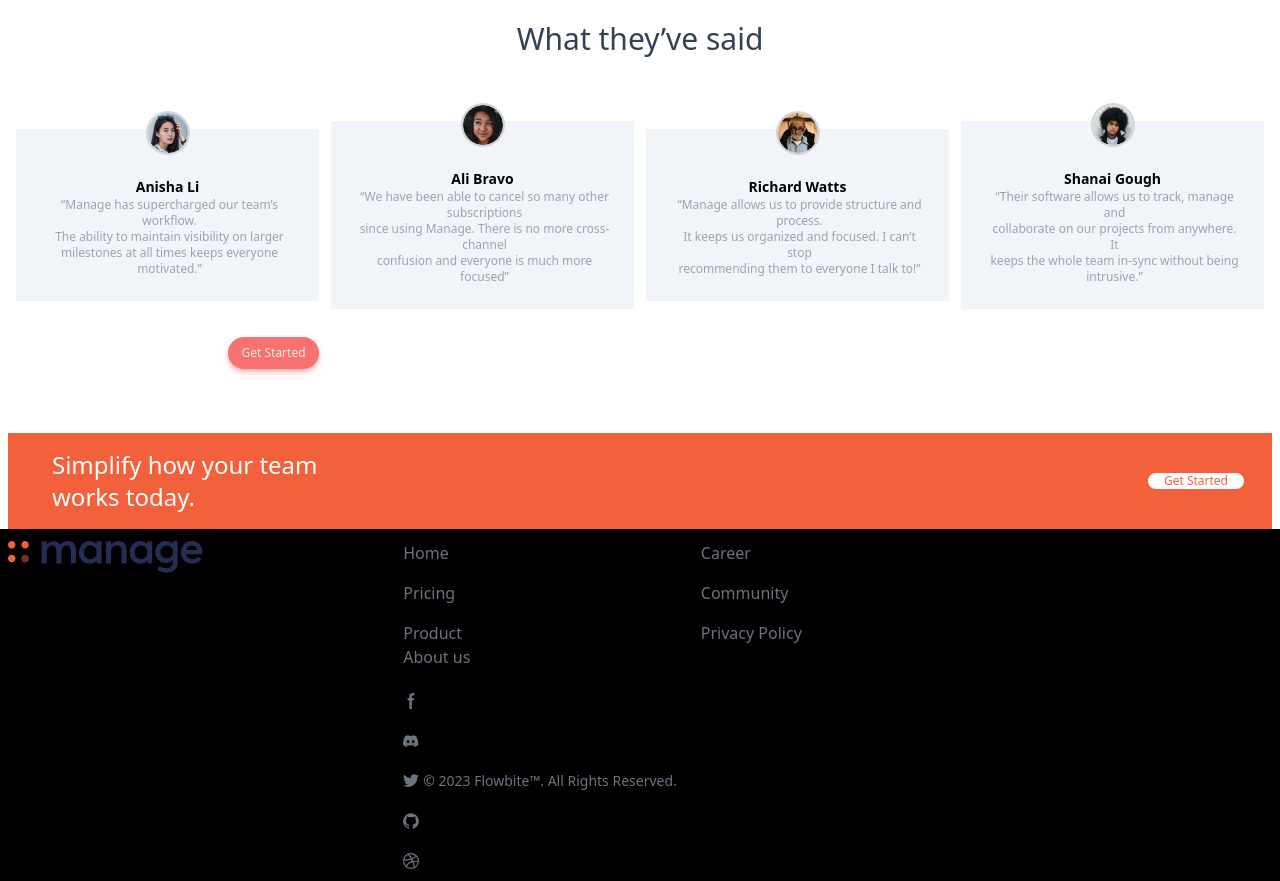
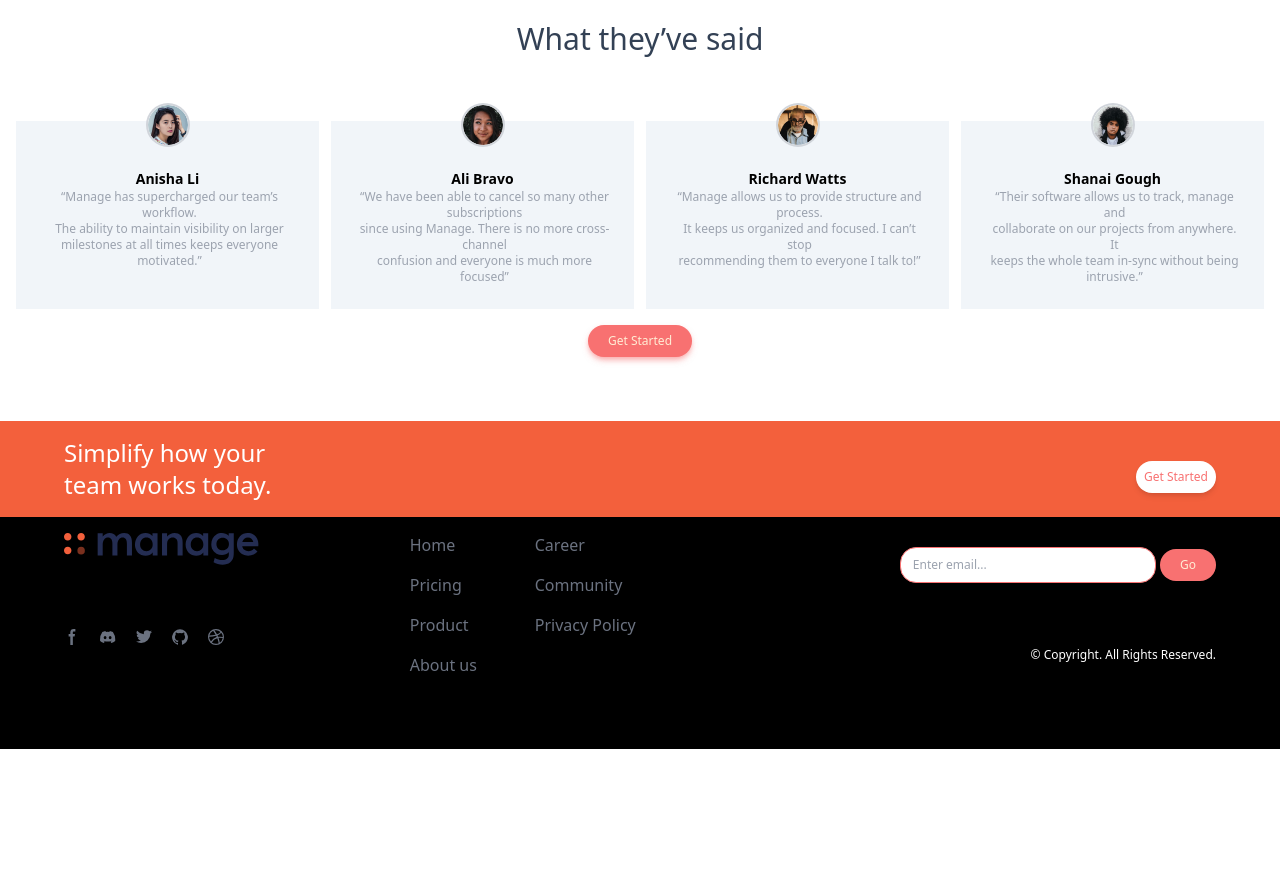
Before and after one commit to otype22/manage, a plain HTML site: page manage-landing-page-master/index.html in a window 1280 px wide. Shown: the part 1080-1961 px from the top of the page. After the commit the page ends 1829 px from the top, so only its background shows below. Drawn offline with nearby package versions, Linux system fonts and the light colour scheme.

Commit message:
feature:added footer

```diff
--- a/manage-landing-page-master/index.html
+++ b/manage-landing-page-master/index.html
@@ -36,10 +36,10 @@
         class="max-w-screen-xl flex flex-wrap items-center justify-between mx-auto py-4"
       >
         <a
-          href="https://flowbite.com/"
+          href="#"
           class="flex items-center space-x-3 rtl:space-x-reverse"
         >
-          <img src="./images/logo.svg" class="h-8" alt="Flowbite Logo" />
+          <img src="./images/logo.svg" class="h-8" alt=" Logo" />
         </a>
         <div class="flex md:order-2 space-x-3 md:space-x-0 rtl:space-x-reverse">
           <button
@@ -50,7 +50,7 @@
           <button
             data-collapse-toggle="navbar-sticky"
             type="button"
-            class="inline-flex items-center p-2 w-10 h-10 justify-center text-sm text-gray-500 rounded-lg md:hidden hover:bg-gray-500 focus:outline-none focus:ring-2 focus:ring-gray-200 dark:text-gray-400 dark:hover:bg-gray-700 dark:focus:ring-gray-600"
+            class="inline-flex items-center  p-2 w-10 h-10 justify-center text-sm text-gray-500 rounded-lg md:hidden  outline-none "
             aria-controls="navbar-sticky"
             aria-expanded="false"
           >
@@ -120,13 +120,15 @@
     </nav>
 
     <div
-      class="max-w-screen-xl px-2 lg:px-16 flex   w-full flex-wrap justify-between items-center py-20"
+      class="max-w-screen-xl px-2 lg:px-16 flex w-full flex-wrap justify-center lg:justify-between items-center py-20"
     >
-      <div class="mt-6 flex flex-col w-full lg:w-1/2 justify-center items-center lg:justify-start lg:items-start">
-        <p class="text-3xl lg:text-5xl text-center lg:text-start w-full lg:w-[500px] font-semibold text-slate-700">
-          Bring everyone
-          together to build
-          better products.
+      <div
+        class="mt-6 flex flex-col w-full lg:w-1/2 justify-center items-center lg:justify-start lg:items-start"
+      >
+        <p
+          class="text-3xl lg:text-5xl text-center lg:text-start w-full lg:w-[500px] font-semibold text-slate-700"
+        >
+          Bring everyone together to build better products.
         </p>
         <p class="text-sm mt-3 text-gray-400 text-center lg:text-start">
           Manage makes it simple for software teams <br />
@@ -143,26 +145,23 @@
           Get Started
         </button>
       </div>
-      <div class="w-full md:w-1/2">
+      <div class="w-full md:w-1/2  md:mt-5 lg:mt-0 ">
         <img src="images/illustration-intro.svg" alt="" />
       </div>
     </div>
 
-    <div
-      class="flex flex-wrap px-2 lg:px-16 items-start gap-[250px]"
-    >
+    <div class="flex flex-col lg:flex-row px-2 lg:px-16 items-center justify-center lg:justify-between">
       <div class="text-center lg:text-start">
         <p class="text-4xl w-full lg:w-[400px] font-medium text-slate-700">
-          What's different about
-          Manage?
+          What's different about Manage?
         </p>
-        <p class="text-sm mt-3  text-gray-400">
+        <p class="text-sm mt-3 text-gray-400">
           Manage provides all the functionality your team <br />
           needs, without the complexity. Our software is <br />
           tailor-made for modern digital product teams.
         </p>
       </div>
-      <div class="flex flex-col gap-5 mt-6 md:mt-0">
+      <div class="flex flex-col gap-5 mt-6 lg:mt-0">
         <div class="flex items-start gap-2">
           <p
             class="bg-[#f3603c] text-orange-100 text-xs font-medium px-4 py-1 rounded-full"
@@ -219,13 +218,17 @@
       </div>
     </div>
 
-    <div class="mt-16 ">
+    <div class="mt-16">
       <h1 class="text-center font-medium text-slate-700 text-3xl">
         What they’ve said
       </h1>
     </div>
-    <div class="grid-cols-1 lg:grid-cols-4 grid gap-10 lg:gap-3 items-center pb-16 mt-16 px-4">
-      <div class="relative bg-slate-100 flex flex-col items-center p-6">
+    <div
+      class="grid-cols-12 grid gap-y-10 md:gap-y-4 md:gap-x-4   lg:gap-y-0 lg:gap-3  items-center pb-16 mt-16 px-4"
+    >
+      <div
+        class="relative col-span-12 md:col-span-6 lg:col-span-3 h-[180px] lg:h-full bg-slate-100 flex flex-col items-center p-6"
+      >
         <img
           class="w-10 h-10 absolute -top-4 left-1/2 transform -translate-x-1/2 rounded-full ring-2 ring-gray-300 dark:ring-gray-500"
           src="images/avatar-anisha.png"
@@ -239,7 +242,9 @@
         </p>
       </div>
       <!-- beginning of second card -->
-      <div class="relative bg-slate-100 flex flex-col items-center p-6">
+      <div
+        class="relative bg-slate-100 col-span-12 md:col-span-6 lg:col-span-3 h-[180px] lg:h-full flex flex-col items-center p-6"
+      >
         <img
           class="w-10 h-10 absolute -top-4 left-1/2 transform -translate-x-1/2 rounded-full ring-2 ring-gray-300 dark:ring-gray-500"
           src="images/avatar-ali.png"
@@ -254,7 +259,9 @@
       </div>
 
       <!-- end of second card -->
-      <div class="relative bg-slate-100 flex flex-col items-center p-6">
+      <div
+        class="relative bg-slate-100 col-span-12 md:col-span-6 lg:col-span-3 h-[180px] lg:h-full flex flex-col items-center p-6"
+      >
         <img
           class="w-10 h-10 absolute -top-4 left-1/2 transform -translate-x-1/2 rounded-full ring-2 ring-gray-300 dark:ring-gray-500"
           src="images/avatar-richard.png"
@@ -267,7 +274,9 @@
           recommending them to everyone I talk to!”
         </p>
       </div>
-      <div class="relative bg-slate-100 flex flex-col items-center p-6">
+      <div
+        class="relative bg-slate-100 col-span-12 md:col-span-6 lg:col-span-3 h-[180px] lg:h-full flex flex-col items-center p-6"
+      >
         <img
           class="w-10 h-10 absolute -top-4 left-1/2 transform -translate-x-1/2 rounded-full ring-2 ring-gray-300 dark:ring-gray-500"
           src="images/avatar-shanai.png"
@@ -275,15 +284,16 @@
         />
         <h2 class="mt-6 text-sm font-semibold">Shanai Gough</h2>
         <p class="text-xs ml-1 text-center text-gray-400 font-medium">
-          “Their software allows us to track, manage and  <br />
-          collaborate on our projects  from anywhere. It <br />
+          “Their software allows us to track, manage and <br />
+          collaborate on our projects from anywhere. It <br />
           keeps the whole team in-sync without being intrusive.”
-
         </p>
       </div>
 
+      <div class="col-span-12 mt-4">
+        <div class="w-full flex items-center justify-center">
           <button
-    class="bg-red-400 content-center text-center shadow-md  text-orange-100 mt-4 px-2 ml-[70%] rounded-full p-2 text-xs font-medium"
+            class="bg-red-400 shadow-md text-orange-100 px-5 rounded-full p-2 text-xs font-medium"
             style="
               box-shadow: 0 4px 6px -1px rgba(248, 113, 113, 0.5),
                 0 2px 4px -1px rgba(248, 113, 113, 0.25);
@@ -292,30 +302,130 @@
             Get Started
           </button>
         </div>
-<div>
-  <div class="bg-[#f3603c] mx-2 flex justify-between space-x-40 px-7 lg:gap-3">
-    <p class="p-4 text-white font-medium text-2xl"> Simplify how your team <br /> works today.</p>
-
+      </div>
+    </div>
+    <div class=" px-2 lg:px-16 py-4 bg-[#f3603c]">
+      <div
+        class="flex flex-col lg:flex-row justify-center lg:justify-between items-center"
+      >
+        <p class="text-white font-medium text-2xl w-52">
+          Simplify how your team works today.
+        </p>
         <button
-    class=" bg-white text-xs text-[#f3603c] font-medium rounded-full my-10 px-4 mx-5 ">
+          class="bg-white content-center text-center shadow-md text-red-400 mt-4 px-2 rounded-full p-2 text-xs font-medium"
+        >
           Get Started
         </button>
       </div>
     </div>
 
-<footer class="bg-black dark:bg-gray-900 text-white ">
-  <div class="mx-auto w-full max-w-screen-xl p-2 py-3 lg:py-3">
-      <div class="md:flex md:justify-between">
+    <footer class=" px-2 lg:px-16 py-4 bg-black">
+      <div
+        class="w-full flex flex-col lg:flex-row gap-y-8 lg:gap-y-0 justify-between h-full"
+      >
         <div class="mb-6 md:mb-0">
           <a href="" class="flex items-center">
             <img src="images/logo.svg" class="h-8 me-3" alt="F" />
           </a>
+          <div class="mt-16 flex sm:justify-start">
+            <a
+              href="#"
+              class="text-gray-500 hover:text-orange-500 dark:hover:text-white"
+            >
+              <svg
+                class="w-4 h-4"
+                aria-hidden="true"
+                xmlns="http://www.w3.org/2000/svg"
+                fill="currentColor"
+                viewBox="0 0 8 19"
+              >
+                <path
+                  fill-rule="evenodd"
+                  d="M6.135 3H8V0H6.135a4.147 4.147 0 0 0-4.142 4.142V6H0v3h2v9.938h3V9h2.021l.592-3H5V3.591A.6.6 0 0 1 5.592 3h.543Z"
+                  clip-rule="evenodd"
+                />
+              </svg>
+              <span class="sr-only">Facebook page</span>
+            </a>
+            <a
+              href="#"
+              class="text-gray-500 hover:text-orange-400 dark:hover:text-white ms-5"
+            >
+              <svg
+                class="w-4 h-4"
+                aria-hidden="true"
+                xmlns="http://www.w3.org/2000/svg"
+                fill="currentColor"
+                viewBox="0 0 21 16"
+              >
+                <path
+                  d="M16.942 1.556a16.3 16.3 0 0 0-4.126-1.3 12.04 12.04 0 0 0-.529 1.1 15.175 15.175 0 0 0-4.573 0 11.585 11.585 0 0 0-.535-1.1 16.274 16.274 0 0 0-4.129 1.3A17.392 17.392 0 0 0 .182 13.218a15.785 15.785 0 0 0 4.963 2.521c.41-.564.773-1.16 1.084-1.785a10.63 10.63 0 0 1-1.706-.83c.143-.106.283-.217.418-.33a11.664 11.664 0 0 0 10.118 0c.137.113.277.224.418.33-.544.328-1.116.606-1.71.832a12.52 12.52 0 0 0 1.084 1.785 16.46 16.46 0 0 0 5.064-2.595 17.286 17.286 0 0 0-2.973-11.59ZM6.678 10.813a1.941 1.941 0 0 1-1.8-2.045 1.93 1.93 0 0 1 1.8-2.047 1.919 1.919 0 0 1 1.8 2.047 1.93 1.93 0 0 1-1.8 2.045Zm6.644 0a1.94 1.94 0 0 1-1.8-2.045 1.93 1.93 0 0 1 1.8-2.047 1.918 1.918 0 0 1 1.8 2.047 1.93 1.93 0 0 1-1.8 2.045Z"
+                />
+              </svg>
+              <span class="sr-only">Discord community</span>
+            </a>
+            <a
+              href="#"
+              class="text-gray-500 hover:text-orange-400 dark:hover:text-white ms-5"
+            >
+              <svg
+                class="w-4 h-4"
+                aria-hidden="true"
+                xmlns="http://www.w3.org/2000/svg"
+                fill="currentColor"
+                viewBox="0 0 20 17"
+              >
+                <path
+                  fill-rule="evenodd"
+                  d="M20 1.892a8.178 8.178 0 0 1-2.355.635 4.074 4.074 0 0 0 1.8-2.235 8.344 8.344 0 0 1-2.605.98A4.13 4.13 0 0 0 13.85 0a4.068 4.068 0 0 0-4.1 4.038 4 4 0 0 0 .105.919A11.705 11.705 0 0 1 1.4.734a4.006 4.006 0 0 0 1.268 5.392 4.165 4.165 0 0 1-1.859-.5v.05A4.057 4.057 0 0 0 4.1 9.635a4.19 4.19 0 0 1-1.856.07 4.108 4.108 0 0 0 3.831 2.807A8.36 8.36 0 0 1 0 14.184 11.732 11.732 0 0 0 6.291 16 11.502 11.502 0 0 0 17.964 4.5c0-.177 0-.35-.012-.523A8.143 8.143 0 0 0 20 1.892Z"
+                  clip-rule="evenodd"
+                />
+              </svg>
+              <span class="sr-only">Twitter page</span>
+            </a>
+            <a
+              href="#"
+              class="text-gray-500 hover:text-orange-400 dark:hover:text-white ms-5"
+            >
+              <svg
+                class="w-4 h-4"
+                aria-hidden="true"
+                xmlns="http://www.w3.org/2000/svg"
+                fill="currentColor"
+                viewBox="0 0 20 20"
+              >
+                <path
+                  fill-rule="evenodd"
+                  d="M10 .333A9.911 9.911 0 0 0 6.866 19.65c.5.092.678-.215.678-.477 0-.237-.01-1.017-.014-1.845-2.757.6-3.338-1.169-3.338-1.169a2.627 2.627 0 0 0-1.1-1.451c-.9-.615.07-.6.07-.6a2.084 2.084 0 0 1 1.518 1.021 2.11 2.11 0 0 0 2.884.823c.044-.503.268-.973.63-1.325-2.2-.25-4.516-1.1-4.516-4.9A3.832 3.832 0 0 1 4.7 7.068a3.56 3.56 0 0 1 .095-2.623s.832-.266 2.726 1.016a9.409 9.409 0 0 1 4.962 0c1.89-1.282 2.717-1.016 2.717-1.016.366.83.402 1.768.1 2.623a3.827 3.827 0 0 1 1.02 2.659c0 3.807-2.319 4.644-4.525 4.889a2.366 2.366 0 0 1 .673 1.834c0 1.326-.012 2.394-.012 2.72 0 .263.18.572.681.475A9.911 9.911 0 0 0 10 .333Z"
+                  clip-rule="evenodd"
+                />
+              </svg>
+              <span class="sr-only">GitHub account</span>
+            </a>
+            <a
+              href="#"
+              class="text-gray-500 hover:text-orange-400 dark:hover:text-white ms-5"
+            >
+              <svg
+                class="w-4 h-4"
+                aria-hidden="true"
+                xmlns="http://www.w3.org/2000/svg"
+                fill="currentColor"
+                viewBox="0 0 20 20"
+              >
+                <path
+                  fill-rule="evenodd"
+                  d="M10 0a10 10 0 1 0 10 10A10.009 10.009 0 0 0 10 0Zm6.613 4.614a8.523 8.523 0 0 1 1.93 5.32 20.094 20.094 0 0 0-5.949-.274c-.059-.149-.122-.292-.184-.441a23.879 23.879 0 0 0-.566-1.239 11.41 11.41 0 0 0 4.769-3.366ZM8 1.707a8.821 8.821 0 0 1 2-.238 8.5 8.5 0 0 1 5.664 2.152 9.608 9.608 0 0 1-4.476 3.087A45.758 45.758 0 0 0 8 1.707ZM1.642 8.262a8.57 8.57 0 0 1 4.73-5.981A53.998 53.998 0 0 1 9.54 7.222a32.078 32.078 0 0 1-7.9 1.04h.002Zm2.01 7.46a8.51 8.51 0 0 1-2.2-5.707v-.262a31.64 31.64 0 0 0 8.777-1.219c.243.477.477.964.692 1.449-.114.032-.227.067-.336.1a13.569 13.569 0 0 0-6.942 5.636l.009.003ZM10 18.556a8.508 8.508 0 0 1-5.243-1.8 11.717 11.717 0 0 1 6.7-5.332.509.509 0 0 1 .055-.02 35.65 35.65 0 0 1 1.819 6.476 8.476 8.476 0 0 1-3.331.676Zm4.772-1.462A37.232 37.232 0 0 0 13.113 11a12.513 12.513 0 0 1 5.321.364 8.56 8.56 0 0 1-3.66 5.73h-.002Z"
+                  clip-rule="evenodd"
+                />
+              </svg>
+              <span class="sr-only"> </span>
+            </a>
           </div>
-        <div class="grid grid-cols-2 gap-8 sm:gap-6 sm:grid-cols-3">
+        </div>
+        <div class="grid grid-cols-2 sm:gap-6 sm:grid-cols-3">
           <div class="flex justify-between">
-
             <ul class="text-gray-500 dark:text-gray-400 font-medium">
-
               <li class="mb-4">
                 <a href="" class="hover:text-orange-400">Home</a>
               </li>
@@ -323,7 +433,7 @@
               <li class="mb-4">
                 <a href="" class="hover:text-orange-400">Pricing</a>
               </li>
-                    <li>
+              <li class="mb-4">
                 <a href="" class="hover:text-orange-400">Product</a>
               </li>
               <li>
@@ -332,142 +442,45 @@
             </ul>
           </div>
           <div class="flex justify-between">
-                <!-- <h2 class="mb-6 text-sm font-semibold text-white uppercase dark:text-white flex justify-between">Career</h2> -->
             <ul class="text-gray-500 dark:text-gray-400 font-medium">
               <li class="mb-4">
                 <a href="" class="hover:text-orange-400">Career</a>
               </li>
               <li class="mb-4">
-                        <a href="" class="hover:text-orange-400 ">Community</a>
+                <a href="" class="hover:text-orange-400">Community</a>
               </li>
               <li>
-                        <a href="https://discord.gg/4eeurUVvTy" class="hover:text-orange-400">Privacy Policy</a>
+                <a
+                  href="https://discord.gg/4eeurUVvTy"
+                  class="hover:text-orange-400"
+                  >Privacy Policy</a
+                >
               </li>
             </ul>
-
           </div>
-    <hr class="my-6 border-gray-200 sm:mx-auto dark:border-gray-700 lg:my-8 flex justify-between " />
-    <div class="sm:flex sm:items-center sm:justify-between flex flex-row-reverse">
-        <span class="text-sm text-gray-500 sm:text-center dark:text-gray-400">© 2023 <a href="https://flowbite.com/" class="hover:underline">Flowbite™</a>. All Rights Reserved.
-        </span>
-        <div class="mt-4 sm:justify-center sm:mt-0">
-            <a href="#" class="text-gray-500 hover:text-orange-500 dark:hover:text-white">
-                <svg class="w-4 h-4" aria-hidden="true" xmlns="http://www.w3.org/2000/svg" fill="currentColor" viewBox="0 0 8 19">
-                      <path fill-rule="evenodd" d="M6.135 3H8V0H6.135a4.147 4.147 0 0 0-4.142 4.142V6H0v3h2v9.938h3V9h2.021l.592-3H5V3.591A.6.6 0 0 1 5.592 3h.543Z" clip-rule="evenodd"/>
-                  </svg>
-                <span class="sr-only">Facebook page</span>
-            </a>
-            <a href="#" class="text-gray-500 hover:text-orange-400 dark:hover:text-white ms-5">
-                <svg class="w-4 h-4" aria-hidden="true" xmlns="http://www.w3.org/2000/svg" fill="currentColor" viewBox="0 0 21 16">
-                      <path d="M16.942 1.556a16.3 16.3 0 0 0-4.126-1.3 12.04 12.04 0 0 0-.529 1.1 15.175 15.175 0 0 0-4.573 0 11.585 11.585 0 0 0-.535-1.1 16.274 16.274 0 0 0-4.129 1.3A17.392 17.392 0 0 0 .182 13.218a15.785 15.785 0 0 0 4.963 2.521c.41-.564.773-1.16 1.084-1.785a10.63 10.63 0 0 1-1.706-.83c.143-.106.283-.217.418-.33a11.664 11.664 0 0 0 10.118 0c.137.113.277.224.418.33-.544.328-1.116.606-1.71.832a12.52 12.52 0 0 0 1.084 1.785 16.46 16.46 0 0 0 5.064-2.595 17.286 17.286 0 0 0-2.973-11.59ZM6.678 10.813a1.941 1.941 0 0 1-1.8-2.045 1.93 1.93 0 0 1 1.8-2.047 1.919 1.919 0 0 1 1.8 2.047 1.93 1.93 0 0 1-1.8 2.045Zm6.644 0a1.94 1.94 0 0 1-1.8-2.045 1.93 1.93 0 0 1 1.8-2.047 1.918 1.918 0 0 1 1.8 2.047 1.93 1.93 0 0 1-1.8 2.045Z"/>
-                  </svg>
-                <span class="sr-only">Discord community</span>
-            </a>
-            <a href="#" class="text-gray-500 hover:text-orange-400 dark:hover:text-white ms-5">
-                <svg class="w-4 h-4" aria-hidden="true" xmlns="http://www.w3.org/2000/svg" fill="currentColor" viewBox="0 0 20 17">
-                  <path fill-rule="evenodd" d="M20 1.892a8.178 8.178 0 0 1-2.355.635 4.074 4.074 0 0 0 1.8-2.235 8.344 8.344 0 0 1-2.605.98A4.13 4.13 0 0 0 13.85 0a4.068 4.068 0 0 0-4.1 4.038 4 4 0 0 0 .105.919A11.705 11.705 0 0 1 1.4.734a4.006 4.006 0 0 0 1.268 5.392 4.165 4.165 0 0 1-1.859-.5v.05A4.057 4.057 0 0 0 4.1 9.635a4.19 4.19 0 0 1-1.856.07 4.108 4.108 0 0 0 3.831 2.807A8.36 8.36 0 0 1 0 14.184 11.732 11.732 0 0 0 6.291 16 11.502 11.502 0 0 0 17.964 4.5c0-.177 0-.35-.012-.523A8.143 8.143 0 0 0 20 1.892Z" clip-rule="evenodd"/>
-              </svg>
-                <span class="sr-only">Twitter page</span>
-            </a>
-            <a href="#" class="text-gray-500 hover:text-orange-400 dark:hover:text-white ms-5">
-                <svg class="w-4 h-4" aria-hidden="true" xmlns="http://www.w3.org/2000/svg" fill="currentColor" viewBox="0 0 20 20">
-                      <path fill-rule="evenodd" d="M10 .333A9.911 9.911 0 0 0 6.866 19.65c.5.092.678-.215.678-.477 0-.237-.01-1.017-.014-1.845-2.757.6-3.338-1.169-3.338-1.169a2.627 2.627 0 0 0-1.1-1.451c-.9-.615.07-.6.07-.6a2.084 2.084 0 0 1 1.518 1.021 2.11 2.11 0 0 0 2.884.823c.044-.503.268-.973.63-1.325-2.2-.25-4.516-1.1-4.516-4.9A3.832 3.832 0 0 1 4.7 7.068a3.56 3.56 0 0 1 .095-2.623s.832-.266 2.726 1.016a9.409 9.409 0 0 1 4.962 0c1.89-1.282 2.717-1.016 2.717-1.016.366.83.402 1.768.1 2.623a3.827 3.827 0 0 1 1.02 2.659c0 3.807-2.319 4.644-4.525 4.889a2.366 2.366 0 0 1 .673 1.834c0 1.326-.012 2.394-.012 2.72 0 .263.18.572.681.475A9.911 9.911 0 0 0 10 .333Z" clip-rule="evenodd"/>
-                </svg>
-                <span class="sr-only">GitHub account</span>
-            </a>
-            <a href="#" class="text-gray-500 hover:text-orange-400 dark:hover:text-white ms-5">
-                <svg class="w-4 h-4" aria-hidden="true" xmlns="http://www.w3.org/2000/svg" fill="currentColor" viewBox="0 0 20 20">
-                  <path fill-rule="evenodd" d="M10 0a10 10 0 1 0 10 10A10.009 10.009 0 0 0 10 0Zm6.613 4.614a8.523 8.523 0 0 1 1.93 5.32 20.094 20.094 0 0 0-5.949-.274c-.059-.149-.122-.292-.184-.441a23.879 23.879 0 0 0-.566-1.239 11.41 11.41 0 0 0 4.769-3.366ZM8 1.707a8.821 8.821 0 0 1 2-.238 8.5 8.5 0 0 1 5.664 2.152 9.608 9.608 0 0 1-4.476 3.087A45.758 45.758 0 0 0 8 1.707ZM1.642 8.262a8.57 8.57 0 0 1 4.73-5.981A53.998 53.998 0 0 1 9.54 7.222a32.078 32.078 0 0 1-7.9 1.04h.002Zm2.01 7.46a8.51 8.51 0 0 1-2.2-5.707v-.262a31.64 31.64 0 0 0 8.777-1.219c.243.477.477.964.692 1.449-.114.032-.227.067-.336.1a13.569 13.569 0 0 0-6.942 5.636l.009.003ZM10 18.556a8.508 8.508 0 0 1-5.243-1.8 11.717 11.717 0 0 1 6.7-5.332.509.509 0 0 1 .055-.02 35.65 35.65 0 0 1 1.819 6.476 8.476 8.476 0 0 1-3.331.676Zm4.772-1.462A37.232 37.232 0 0 0 13.113 11a12.513 12.513 0 0 1 5.321.364 8.56 8.56 0 0 1-3.66 5.73h-.002Z" clip-rule="evenodd"/>
-              </svg>
-                <span class="sr-only"> </span>
-            </a>
         </div>
+        <div class="h-[200px] flex flex-col">
+          <div>
+            <input
+              type="text"
+              name=""
+              id="email"
+              placeholder="Enter email..."
+              class="border-red-400 bg-white rounded-2xl outline-none h-9 text-xs w-64"
+            />
+            <button
+              class="bg-red-400 shadow-md text-orange-100 mt-4 px-5 rounded-full p-2 text-xs font-medium"
+              type="submit"
+            >
+              Go
+            </button>
+          </div>
+          <p class="text-white text-xs mt-5 lg:mt-16 self-center lg:self-end">
+            © Copyright. All Rights Reserved.
+          </p>
         </div>
       </div>
     </footer>
-
-
-    <!-- Pricing
-  Product
-  About Us
-  Careers
-  Community
-
-  Get Started
-
-  Bring everyone together to build better products.
-
-  Manage makes it simple for software teams to plan day-to-day
-  tasks while keeping the larger team goals in view.
-
-  Get Started
-
-  What’s different about Manage?
-
-  Manage provides all the functionality your team needs, without
-  the complexity. Our software is tailor-made for modern digital
-  product teams.
-
-  01
-  Track company-wide progress
-  See how your day-to-day tasks fit into the wider vision. Go from
-  tracking progress at the milestone level all the way done to the
-  smallest of details. Never lose sight of the bigger picture again.
-
-  02
-  Advanced built-in reports
-  Set internal delivery estimates and track progress toward company
-  goals. Our customisable dashboard helps you build out the reports
-  you need to keep key stakeholders informed.
-
-  03
-  Everything you need in one place
-  Stop jumping from one service to another to communicate, store files,
-  track tasks and share documents. Manage offers an all-in-one team
-  productivity solution.
-
-  What they’ve said
-
-  Anisha Li
-  “Manage has supercharged our team’s workflow. The ability to maintain
-  visibility on larger milestones at all times keeps everyone motivated.”
-
-  Ali Bravo
-  “We have been able to cancel so many other subscriptions since using
-  Manage. There is no more cross-channel confusion and everyone is much
-  more focused.”
-
-  Richard Watts
-  “Manage allows us to provide structure and process. It keeps us organized
-  and focused. I can’t stop recommending them to everyone I talk to!”
-
-  Shanai Gough
-  “Their software allows us to track, manage and collaborate on our projects
-  from anywhere. It keeps the whole team in-sync without being intrusive.”
-
-  Get Started
-
-  Simplify how your team works today.
-  Get Started
-
-  Home
-  Pricing
-  Products
-  About Us
-  Careers
-  Community
-  Privacy Policy
-
-  Updates in your inbox…
-  Go
-
-  Copyright 2020. All Rights Reserved
-
-
-  <div class="attribution">
-    Challenge by <a href="https://www.frontendmentor.io?ref=challenge" target="_blank">Frontend Mentor</a>.
-    Coded by <a href="#">Your Name Here</a>.
-  </div> -->
     <script src="https://cdn.jsdelivr.net/npm/flowbite@2.4.1/dist/flowbite.min.js"></script>
   </body>
 </html>
```
Lines whose indentation alone changed are shown as unchanged.
